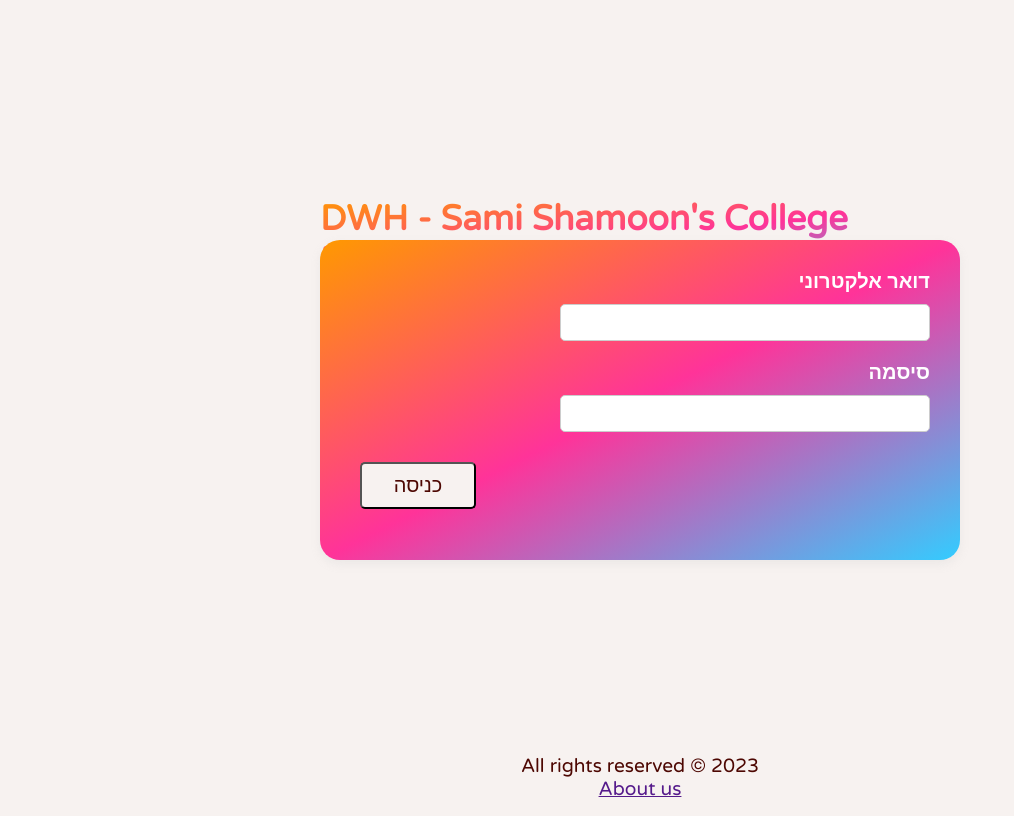
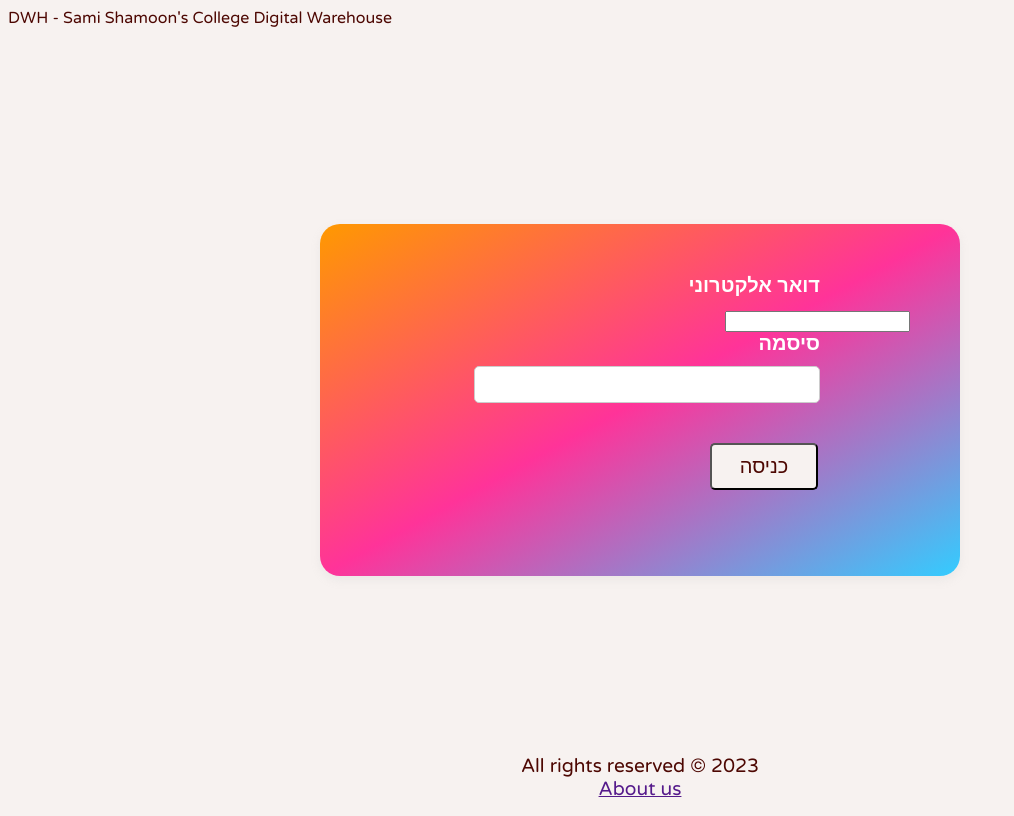
Before and after one commit to SCE-Digital-Warehouse/digitalwarehouse-web, a Django app: page / in a window 1280 px wide. Shown: the whole page, without its empty margins (0-1014 px from the left). Run offline with Django 4.2, Linux system fonts and the light colour scheme.

Commit message:
updated main.css for login page

```diff
--- a/static/css/main.css
+++ b/static/css/main.css
@@ -1,9 +1,9 @@
 @import url('https://fonts.googleapis.com/css2?family=Varela+Round&display=swap');
 
 :root {
-  --color-main: #f7f2f0;
-  --color-bg: #f7f2f0;
-  --color-text: #4d0702;
+    --color-main: #f7f2f0;
+    --color-bg: #f7f2f0;
+    --color-text: #4d0702;
 }
 
 body {
@@ -15,7 +15,7 @@
 
 footer {
     width: 50%;
-    float:left;
+    float: left;
     text-align: center;
     font-size: 1.2em;
     margin-top: 0px;
@@ -26,7 +26,6 @@
 }
 
 
-
 /*==================
 Login Page
 ==================*/
@@ -34,16 +33,15 @@
 .login {
     width: 60em;
     height: 30em;
-
 }
 
-.login-logo {
+.login-title {
     position: absolute;
-    top: 30%;
+    top: 25%;
     left: 50%;
     transform: translate(-50%, -50%);
-    font-size: 35px;
-    font-weight: 700;
+    font-size: 45px;
+    font-weight: 900;
     margin: 0 0 5px 0;
     background-image: linear-gradient(to bottom right, #ff9900 0%, #ff3399 50%, #33ccff 100%);
     -webkit-background-clip: text;
@@ -56,7 +54,7 @@
     left: 50%;
     transform: translate(-50%, -50%);
     width: 40em;
-    height: 20em;
+    height: 22em;
     border-radius: 20px;
     box-shadow: 0px 4px 8px rgba(202, 202, 202, 0.25);
     text-align: right;
@@ -64,24 +62,26 @@
     color: #fff;
 }
 
-.login-form form{
-    padding: 30px;
+.login-form form {
+    padding: 50px;
     font-weight: 700;
     font-size: 20px;
 }
 
 .login-form label {
     display: block;
+    margin-right: 90px;
     margin-bottom: 10px;
 }
 
-.login-form input[type="email"],
+.login-form input[type="text"],
 .login-form input[type="password"] {
     width: 60%;
     padding: 10px;
     border: 1px solid #ccc;
     border-radius: 5px;
     margin-bottom: 20px;
+    margin-right: 90px;
 }
 
 .login-form input[type="submit"] {
@@ -90,12 +90,42 @@
     color: var(--color-text);
     font-size: 20px;
     padding: 10px;
-    margin: 10px;
+    margin-left: 340px;
+    margin-top: 20px;
     border-radius: 5px;
     cursor: pointer;
     width: 20%;
 }
 
+.login-form button {
+    display: block;
+    background-color: var(--color-bg);
+    color: var(--color-text);
+    font-size: 19px;
+    padding: 10px;
+    margin-left: 105px;
+    margin-top: -46px;
+    border-radius: 5px;
+    cursor: pointer;
+    width: 30%;
+}
+
 .login-form input[type="submit"]:hover {
     background-color: #33ccff;
 }
+
+.login-form button:hover {
+     background-color: #33ccff;
+ }
+
+.error {
+    position: absolute;
+    list-style: none;
+    background-color: #f8d7da;
+    color: #58151c;
+    box-shadow: 5px 5px 5px #58151c;
+    text-align: center;
+    width: 15%;
+    margin: 302px;
+    margin-left: 40%;
+}
```
